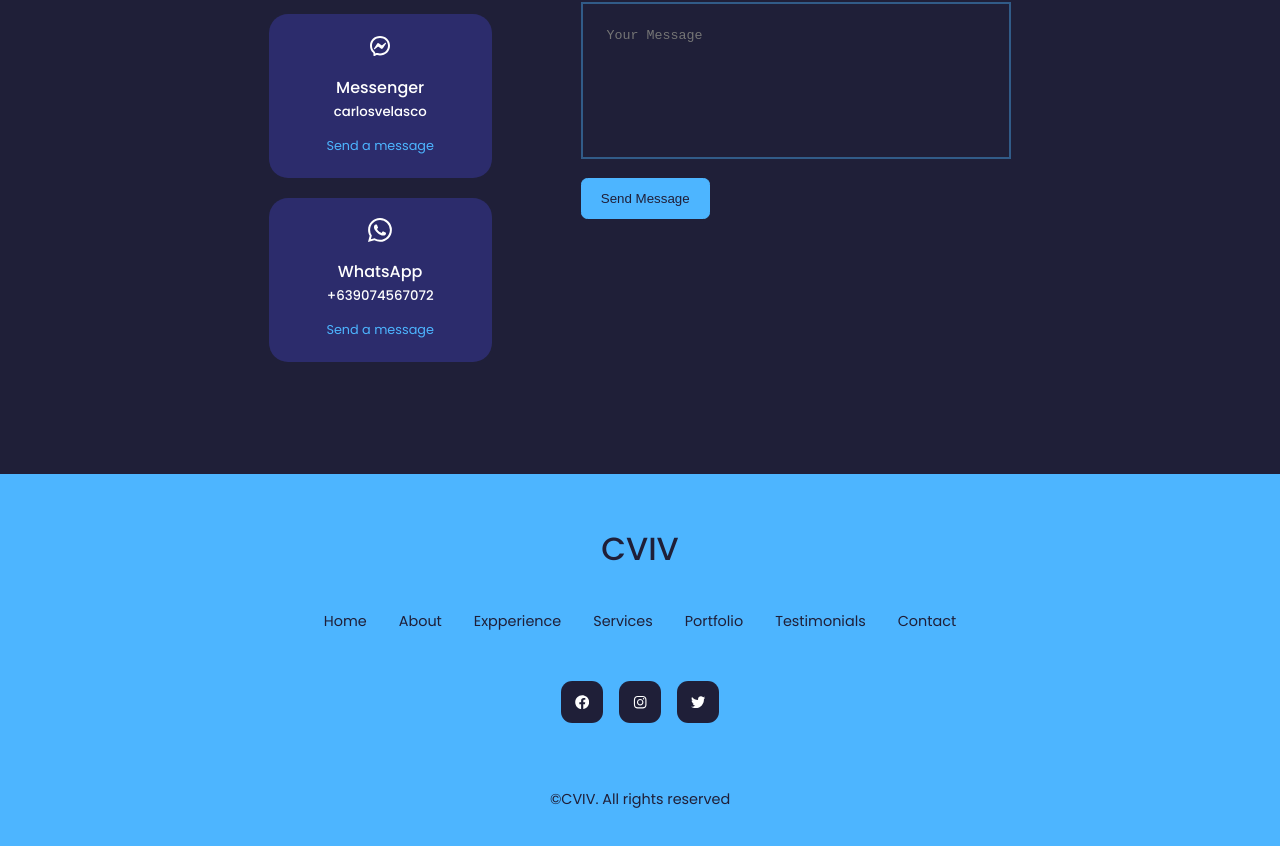
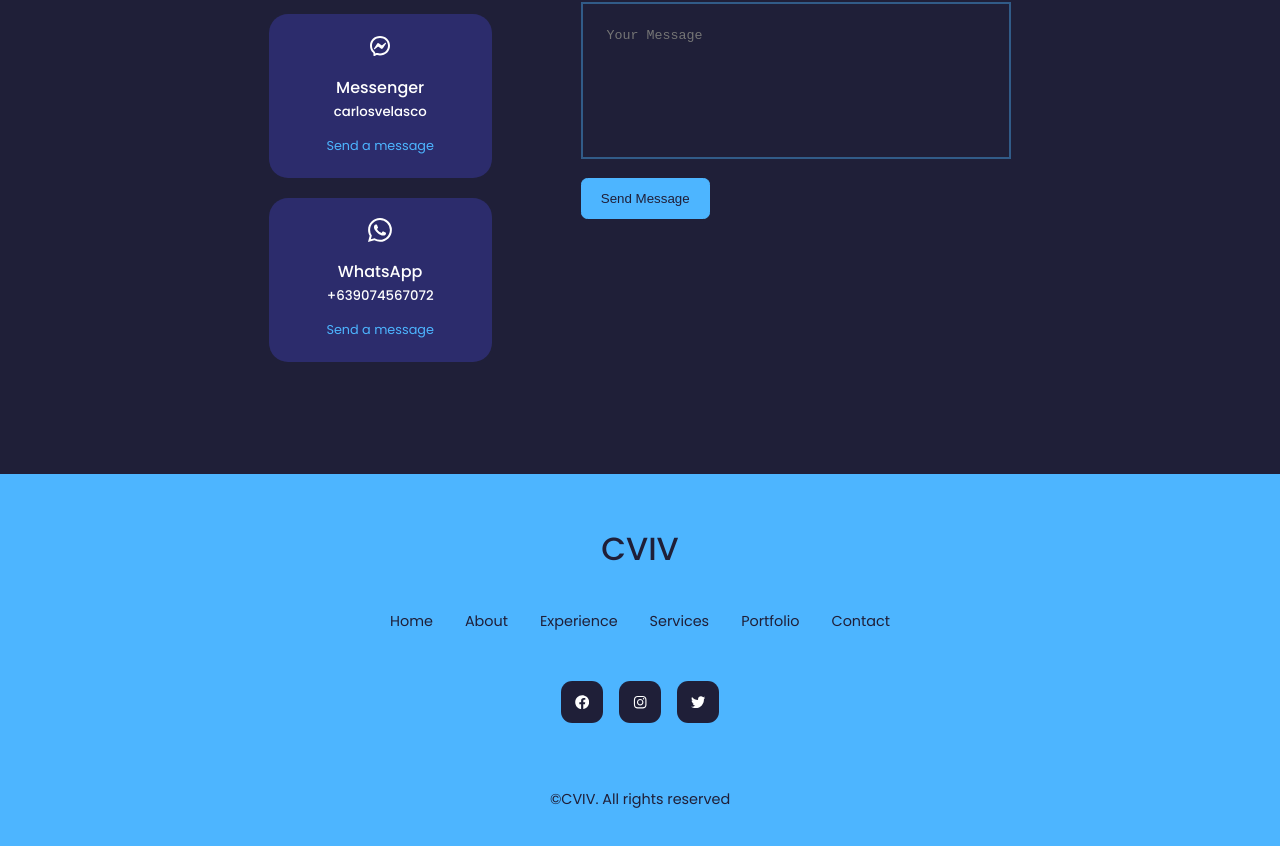
Before and after one commit to carlosiv/portfolio-revise, a React (Create React App) app: page / in a window 1280 px wide. Shown: the part 4706-5552 px from the top of the page. Built offline with nearby package versions, Linux system fonts and the light colour scheme.

Commit message:
fix typo error

```diff
--- a/src/components/footer/Footer.jsx
+++ b/src/components/footer/Footer.jsx
@@ -16,7 +16,7 @@ const Footer = () => {
           <a href="#about">About</a>
         </li>
         <li>
-          <a href="#experience">Expperience</a>
+          <a href="#experience">Experience</a>
         </li>
         <li>
           <a href="#services">Services</a>
@@ -24,9 +24,9 @@ const Footer = () => {
         <li>
           <a href="#portfolio">Portfolio</a>
         </li>
-        <li>
+        {/* <li>
           <a href="#testimonials">Testimonials</a>
-        </li>
+        </li> */}
         <li>
           <a href="#contact">Contact</a>
         </li>
```
